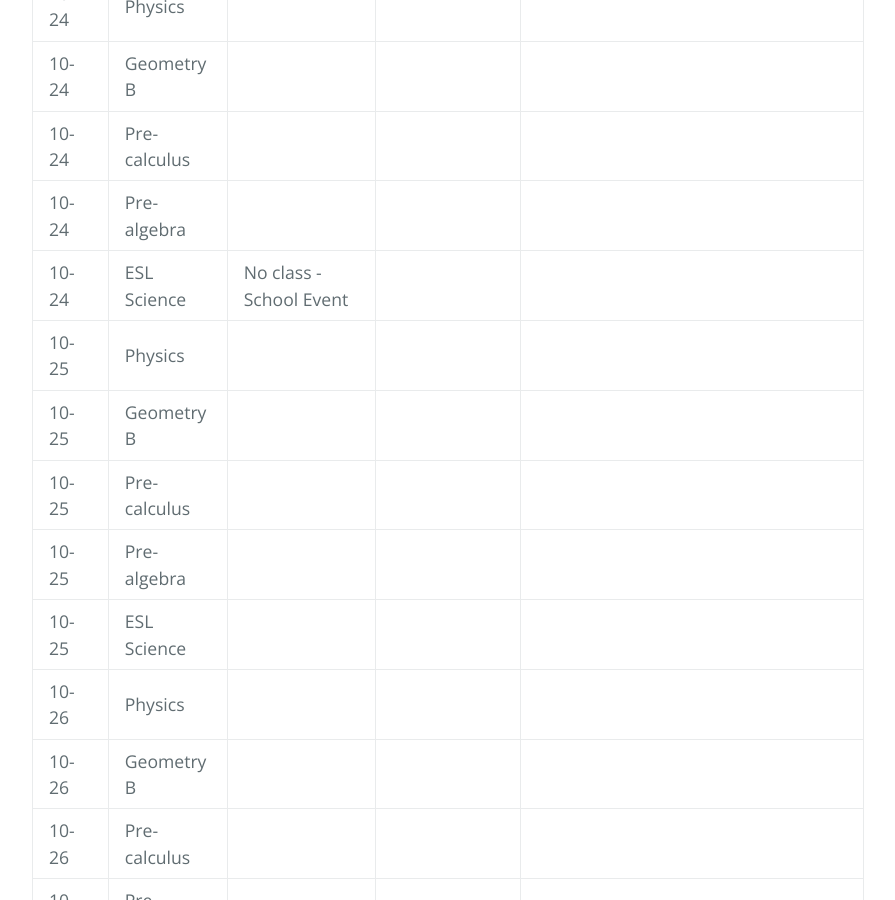
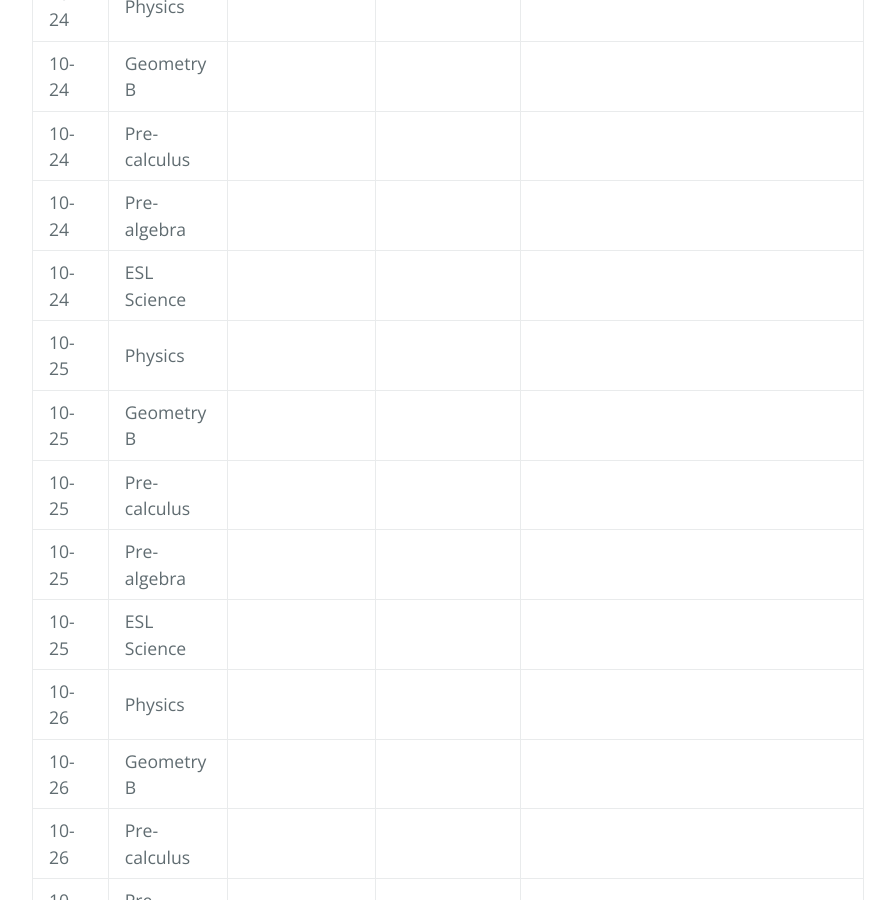
Before and after one commit to gpayoo/gpayoo, a Jekyll site: the page built from index.md, in a window 1280 px wide and 900 px high, scrolled down 1740 px. Shown: the whole window, without its empty margins (192-1087 px from the left). Built offline with Jekyll 4.4.1, drawn with Linux system fonts in a browser that asks for light colours; our own code applies the rules of GitHub Pages for plain Markdown files.

Commit message:
Update index.md

```diff
--- a/index.md
+++ b/index.md
@@ -29,7 +29,7 @@ layout: default
 | 10-24 | Geometry B |   | |   |
 | 10-24 | Pre-calculus | | |
 | 10-24 | Pre-algebra |   | |
-| 10-24 | ESL Science | No class - School Event |  |
+| 10-24 | ESL Science |  |  |
 | 10-25 | Physics |  | |
 | 10-25 | Geometry B |   | |   |
 | 10-25 | Pre-calculus | | |
```
